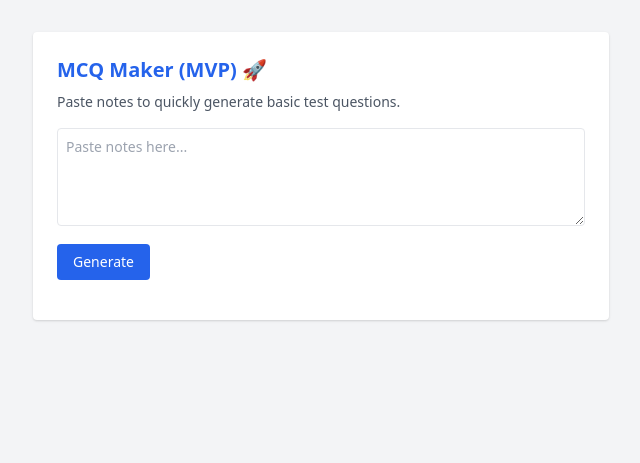
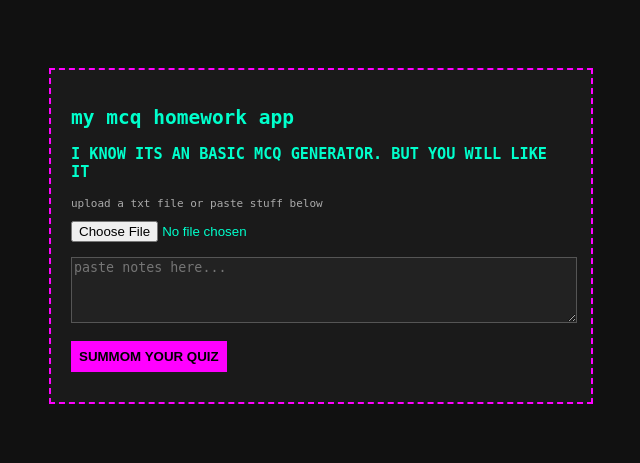
Before and after one commit to tharunkumarCYSEC/MCQ-MASTER, a Flask app: page / in a window 1280 px wide. Shown: the top 463 px of the page, without its empty margins (319-959 px from the left). Run offline with Flask 3, Linux system fonts and the light colour scheme.

Commit message:
updates code to messy prototype style

```diff
--- a/templates/index.html
+++ b/templates/index.html
@@ -1,42 +1,94 @@
 <!DOCTYPE html>
-<html lang="en">
+<html>
 <head>
-    <meta charset="UTF-8">
-    <title>Simple MCQ Maker (v1)</title>
-    <link href="https://cdn.jsdelivr.net/npm/tailwindcss@2.2.19/dist/tailwind.min.css" rel="stylesheet">
+    <title>MCQ Generator 3000</title>
+    <style>
+        body { background: #111; color: #00ffcc; font-family: monospace; padding: 20px; }
+        .main-box { width: 500px; margin: 40px auto; background: #1a1a1a; padding: 20px; border: 2px dashed #ff00ff; }
+        textarea { width: 100%; background: #222; color: #fff; border: 1px solid #555; }
+        button { background: #ff00ff; color: #000; font-weight: bold; padding: 8px; border: none; cursor: pointer; }
+        button:hover { background: #cc00cc; }
+        .err { color: #ff3333; margin-top: 10px; font-weight: bold; }
+        .q-card { background: #262626; padding: 10px; margin-top: 10px; border-left: 4px solid #00ffcc; }
+    </style>
 </head>
-<body class="bg-gray-100 p-8">
-    <div class="max-w-xl mx-auto bg-white p-6 rounded shadow">
-        <h1 class="text-xl font-bold text-blue-600 mb-2">MCQ Maker (MVP) 🚀</h1>
-        <p class="text-sm text-gray-600 mb-4">Paste notes to quickly generate basic test questions.</p>
+<body>
 
-        <textarea id="notes" rows="4" class="w-full p-2 border rounded mb-3 text-sm" placeholder="Paste notes here..."></textarea>
-        <button onclick="generate()" class="bg-blue-600 text-white px-4 py-2 rounded text-sm font-medium">Generate</button>
+    <div class="main-box">
+        <h2>my mcq homework app </h2>
+        <h3> I KNOW ITS AN BASIC MCQ GENERATOR.  BUT YOU WILL LIKE IT </h3>
 
-        <div id="results" class="mt-4 space-y-3"></div>
+        <p style="font-size: 11px; color: #aaa;">upload a txt file or paste stuff below</p>
+
+        <form id="quizForm">
+            <input type="file" id="fileField"><br><br>
+            <textarea id="textField" rows="4" placeholder="paste notes here..."></textarea><br><br>
+            <button type="submit">SUMMOM YOUR QUIZ </button>
+        </form>
+
+        <div id="errorMsg" class="err"></div>
+
+        <div id="quizContainer" style="display:none; margin-top:20px;">
+            <h3>Answer these:</h3>
+            <div id="questionsDiv"></div>
+            <br>
+            <button type="button" onclick="gradeQuiz()" style="background:#00ffcc;">SUBMIT ANSWERS</button>
+            <h2 id="scoreText" style="color: yellow;"></h2>
+        </div>
     </div>
 
     <script>
-async function generate() {
-    let text = document.getElementById('notes').value;
-    let res = await fetch('/generate', {
+        let globalQuestions = [];
+
+        document.getElementById('quizForm').onsubmit = async function(e) {
+            e.preventDefault();
+            document.getElementById('errorMsg').innerText = "";
+
+            let dataPacket = new FormData();
+            let fileInput = document.getElementById('fileField').files[0];
+            let textInput = document.getElementById('textField').value;
+
+            if (fileInput) {
+                dataPacket.append('file', fileInput);
+            } else {
+                dataPacket.append('text', textInput);
+            }
+
+            let response = await fetch('/generate', {
                 method: 'POST',
-        headers: {'Content-Type': 'application/json'},
-        body: JSON.stringify({ text })
+                body: dataPacket
             });
-    let data = await res.json();
-    let html = '';
-    if(data.success) {
-        data.mcqs.forEach(q => {
-            html += `<div class="p-3 bg-gray-50 border rounded text-xs">
-                <p class="font-bold">Q${q.id}: ${q.question}</p>
-                <ul class="mt-1 space-y-1 text-gray-600">
-                    ${q.options.map((o, i) => `<li>${String.fromCharCode(65+i)}.${o}</li>`).join('')}
-                </ul>
-            </div>`;
+            let resJson = await response.json();
+
+            if (!resJson.success) {
+                document.getElementById('errorMsg').innerText = resJson.error;
+                return;
+            }
+
+            globalQuestions = resJson.mcqs;
+            let container = document.getElementById('questionsDiv');
+            container.innerHTML = '';
+
+            globalQuestions.forEach((q, index) => {
+                let optHtml = '';
+                q.options.forEach((opt, oIndex) => {
+                    optHtml += `<label><input type="radio" name="q_${q.id}" value="${oIndex}"> ${opt}</label><br>`;
                 });
+                container.innerHTML += `<div class="q-card"><p><b>Q${index+1}:</b> ${q.question}</p>${optHtml}</div>`;
+            });
+
+            document.getElementById('quizContainer').style.display = 'block';
         }
-    document.getElementById('results').innerHTML = html;
+
+        function gradeQuiz() {
+            let pts = 0;
+            globalQuestions.forEach((q) => {
+                let picked = document.querySelector(`input[name="q_${q.id}"]:checked`);
+                if (picked && parseInt(picked.value) === q.correct) {
+                    pts++;
+                }
+            });
+            document.getElementById('scoreText').innerText = `u got ${pts} / ${globalQuestions.length} gg wp`;
         }
     </script>
 </body>
```
Also changed, not shown: _test.py (+15 -15 lines). Lines whose indentation alone changed are shown as unchanged.
